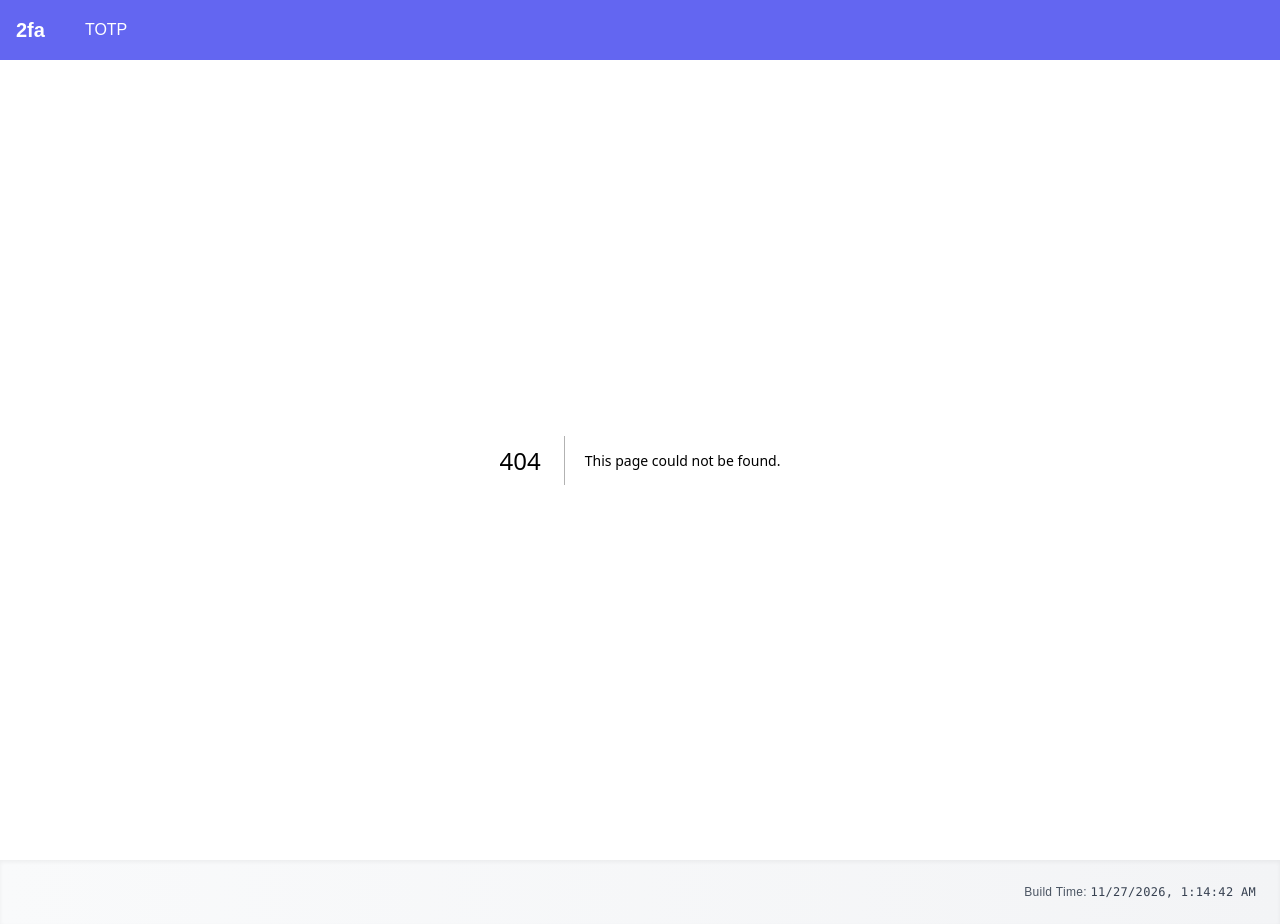
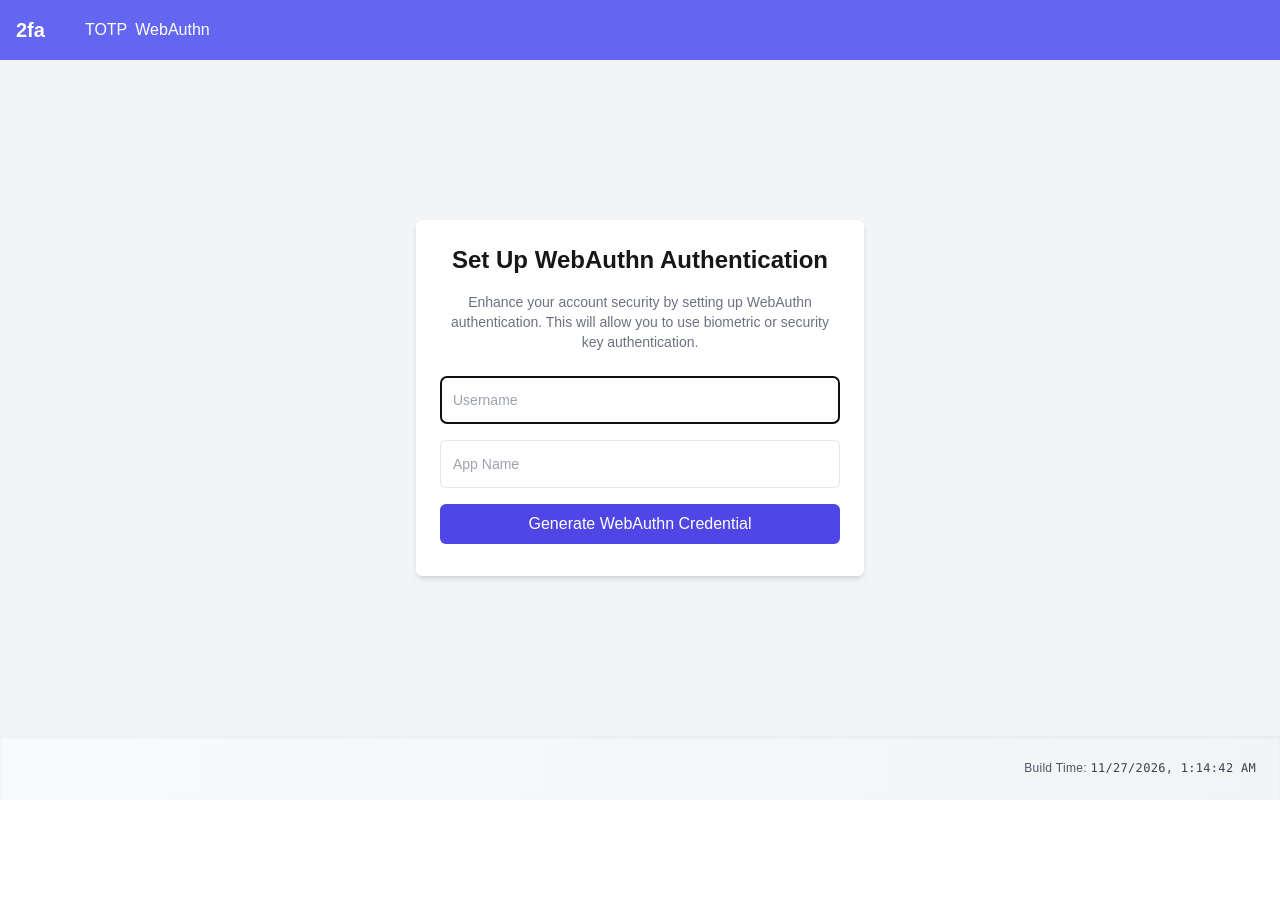
Before and after one commit to DavidKk/vercel-2fa, a Next.js app: page /webauthn in a window 1280 px wide. Before the commit this address had no page. After the commit the page ends 800 px from the top, so only its background shows below. Built offline with nearby package versions, Linux system fonts and the light colour scheme; some icons are missing.

Commit message:
feat(components): refactor component structure and optimize utilities

```diff
--- a/app/Footer/BuildTime.tsx
+++ b/app/Footer/BuildTime.tsx
@@ -4,22 +4,30 @@ import React from 'react'
 import { useClient } from '@/hooks/useClient'
 import { isInvalidDate } from '@/utils/date'
 
+const formatBuildTime = (date: Date) => {
+  try {
+    return date.toLocaleString()
+  } catch {
+    return ''
+  }
+}
+
 function BuildTime() {
   const isClient = useClient()
-  if (!isClient) {
-    return null
+  const buildTime = process.env.NEXT_PUBLIC_BUILD_TIME
+  const date = isClient && buildTime ? new Date(buildTime) : null
+  const isValidDate = date && !isInvalidDate(date)
+
+  if (!isValidDate) {
+    return <div className="text-xs font-medium text-gray-600 tracking-wide">&nbsp;</div>
   }
 
-  const date = new Date(`${process.env.NEXT_PUBLIC_BUILD_TIME}`)
   return (
     <div className="text-xs font-medium text-gray-600 tracking-wide">
-      {!isInvalidDate(date) && (
-        <>
-          Build Time: <span className="font-mono text-gray-700">{date.toLocaleString()}</span>
-        </>
-      )}
+      Build Time: <span className="font-mono text-gray-700">{formatBuildTime(date)}</span>
     </div>
   )
 }
 
-export default React.memo(BuildTime, () => true)
+const areEqual = () => true
+export default React.memo(BuildTime, areEqual)
--- a/app/Nav/constants.ts
+++ b/app/Nav/constants.ts
@@ -1,3 +1,6 @@
 export const DEFAULT_NAV = {
-  $2fa: [{ name: 'TOTP', href: '/totp' }],
+  $2fa: [
+    { name: 'TOTP', href: '/totp' },
+    { name: 'WebAuthn', href: '/webauthn' },
+  ],
 }
--- /dev/null
+++ b/app/webauthn/Form.tsx
@@ -0,0 +1,116 @@
+import { useRequest } from 'ahooks'
+import { useRef, useState } from 'react'
+import { Spinner } from '@/components/Spinner'
+import Alert, { type AlertImperativeHandler } from '@/components/Alert'
+
+export interface FormProps {
+  onGenerateCredential: (payload: { credential: string }) => void
+}
+
+export default function Form(props: FormProps) {
+  const { onGenerateCredential } = props
+  const [username, setUsername] = useState('')
+  const [appName, setAppName] = useState('')
+
+  const formRef = useRef<HTMLFormElement>(null)
+  const alertRef = useRef<AlertImperativeHandler>(null)
+
+  const { run: submit, loading: submitting } = useRequest(
+    async () => {
+      if (!formRef.current?.checkValidity()) {
+        formRef.current?.reportValidity()
+        return
+      }
+
+      const publicKeyCredentialCreationOptions: PublicKeyCredentialCreationOptions = {
+        challenge: new Uint8Array(32),
+        rp: {
+          name: appName || 'Vercel 2FA Demo',
+          id: window.location.hostname,
+        },
+        user: {
+          id: new Uint8Array(16),
+          name: username,
+          displayName: `${appName}-${username}`,
+        },
+        pubKeyCredParams: [
+          { type: 'public-key', alg: -7 }, // ES256
+          { type: 'public-key', alg: -257 }, // RS256
+        ],
+        timeout: 60000,
+        attestation: 'direct',
+        authenticatorSelection: {
+          authenticatorAttachment: 'platform',
+          userVerification: 'preferred',
+        },
+      }
+
+      const credential = await navigator.credentials.create({
+        publicKey: publicKeyCredentialCreationOptions,
+      })
+
+      if (!credential) {
+        throw new Error('Failed to create credential')
+      }
+
+      onGenerateCredential({
+        credential: JSON.stringify(credential, null, 2),
+      })
+    },
+    {
+      manual: true,
+      debounceWait: 500,
+      onError: (error) => {
+        alertRef.current?.show(error.message, { type: 'error' })
+      },
+    }
+  )
+
+  return (
+    <form className="flex flex-col flex-1 items-center justify-center p-4 bg-gray-100" ref={formRef}>
+      <div className="bg-white p-6 rounded-md shadow-md w-full max-w-md">
+        <h1 className="text-2xl font-bold mb-4 text-center">Set Up WebAuthn Authentication</h1>
+        <p className="text-sm text-gray-500 mb-6 text-center">
+          Enhance your account security by setting up WebAuthn authentication. This will allow you to use biometric or security key authentication.
+        </p>
+
+        <div className="mb-4">
+          <input
+            type="text"
+            className="w-full flex-grow h-12 text-sm border rounded-md box-border px-3"
+            placeholder="Username"
+            value={username}
+            onChange={(event) => setUsername(event.target.value)}
+            required
+            autoComplete="username"
+            autoFocus
+          />
+        </div>
+
+        <div className="mb-4">
+          <input
+            type="text"
+            className="w-full flex-grow h-12 text-sm border rounded-md box-border px-3"
+            placeholder="App Name"
+            value={appName}
+            onChange={(event) => setAppName(event.target.value)}
+            required
+          />
+        </div>
+
+        <button
+          onClick={submit}
+          disabled={submitting}
+          className="w-full flex items-center justify-center gap-4 bg-indigo-600 text-white py-2 px-4 rounded-md hover:bg-indigo-700 disabled:opacity-50 disabled:cursor-not-allowed"
+          type="button"
+        >
+          {submitting ? <Spinner /> : 'Generate WebAuthn Credential'}
+        </button>
+
+        <div className="flex flex-col gap-2 mt-2">
+          <Alert ref={alertRef} />
+        </div>
+      </div>
+    </form>
+  )
+}
--- /dev/null
+++ b/app/webauthn/Verification.tsx
@@ -0,0 +1,40 @@
+export interface VerificationProps {
+  credential: string
+}
+
+export default function Verification(props: VerificationProps) {
+  const { credential } = props
+
+  return (
+    <div className="flex flex-col flex-1 items-center justify-center p-4 bg-gray-100">
+      <div className="bg-white p-6 rounded-md shadow-md w-full max-w-md">
+        <div className="flex items-center justify-center mb-4">
+          <div className="w-12 h-12 bg-green-100 rounded-full flex items-center justify-center">
+            <svg className="w-6 h-6 text-green-600" fill="none" stroke="currentColor" viewBox="0 0 24 24" xmlns="http://www.w3.org/2000/svg">
+              <path strokeLinecap="round" strokeLinejoin="round" strokeWidth={2} d="M5 13l4 4L19 7" />
+            </svg>
+          </div>
+        </div>
+
+        <h1 className="text-2xl font-bold mb-4 text-center">WebAuthn Setup Complete!</h1>
+        <p className="text-sm text-gray-500 mb-6 text-center">Your WebAuthn credential has been successfully registered. You can now use this device for authentication.</p>
+
+        <div className="bg-gray-50 p-4 rounded-md mb-6">
+          <h2 className="text-sm font-medium text-gray-700 mb-2">Important Information</h2>
+          <ul className="text-sm text-gray-500 list-disc list-inside space-y-1">
+            <li>Your device is now registered for WebAuthn authentication</li>
+            <li>You can use biometric or security key authentication</li>
+            <li>Make sure to keep your device secure</li>
+          </ul>
+        </div>
+
+        <div className="text-sm text-gray-500">
+          <p className="font-medium mb-2">Credential Details:</p>
+          <pre className="bg-gray-50 p-2 rounded-md overflow-auto">
+            <code>{credential}</code>
+          </pre>
+        </div>
+      </div>
+    </div>
+  )
+}
--- /dev/null
+++ b/app/webauthn/page.tsx
@@ -0,0 +1,40 @@
+'use client'
+
+import { useCallback, useEffect, useState } from 'react'
+import Form from './Form'
+import Verification from './Verification'
+
+export default function WebAuthnSetup() {
+  const [credential, setCredential] = useState('')
+  const [isVerified, setIsVerified] = useState(false)
+
+  const handleBeforeUnload = useCallback((event: BeforeUnloadEvent) => {
+    event.preventDefault()
+    event.returnValue = ''
+  }, [])
+
+  useEffect(() => {
+    if (!credential) {
+      window.removeEventListener('beforeunload', handleBeforeUnload)
+      return
+    }
+
+    window.addEventListener('beforeunload', handleBeforeUnload)
+    return () => {
+      window.removeEventListener('beforeunload', handleBeforeUnload)
+    }
+  }, [credential])
+
+  if (isVerified) {
+    return <Verification credential={credential} />
+  }
+
+  return (
+    <Form
+      onGenerateCredential={(payload) => {
+        setCredential(payload.credential)
+        setIsVerified(true)
+      }}
+    />
+  )
+}
--- a/package.json
+++ b/package.json
@@ -23,6 +23,7 @@
     "ok": "pnpm format && pnpm lint && pnpm build && pnpm test"
   },
   "dependencies": {
+    "@simplewebauthn/server": "^13.1.1",
     "@types/qrcode": "^1.5.5",
     "@vercel/analytics": "^1.5.0",
     "ahooks": "^3.8.4",
```
Also changed, not shown: 1 other file (tests, documents, lock files or other folders).
